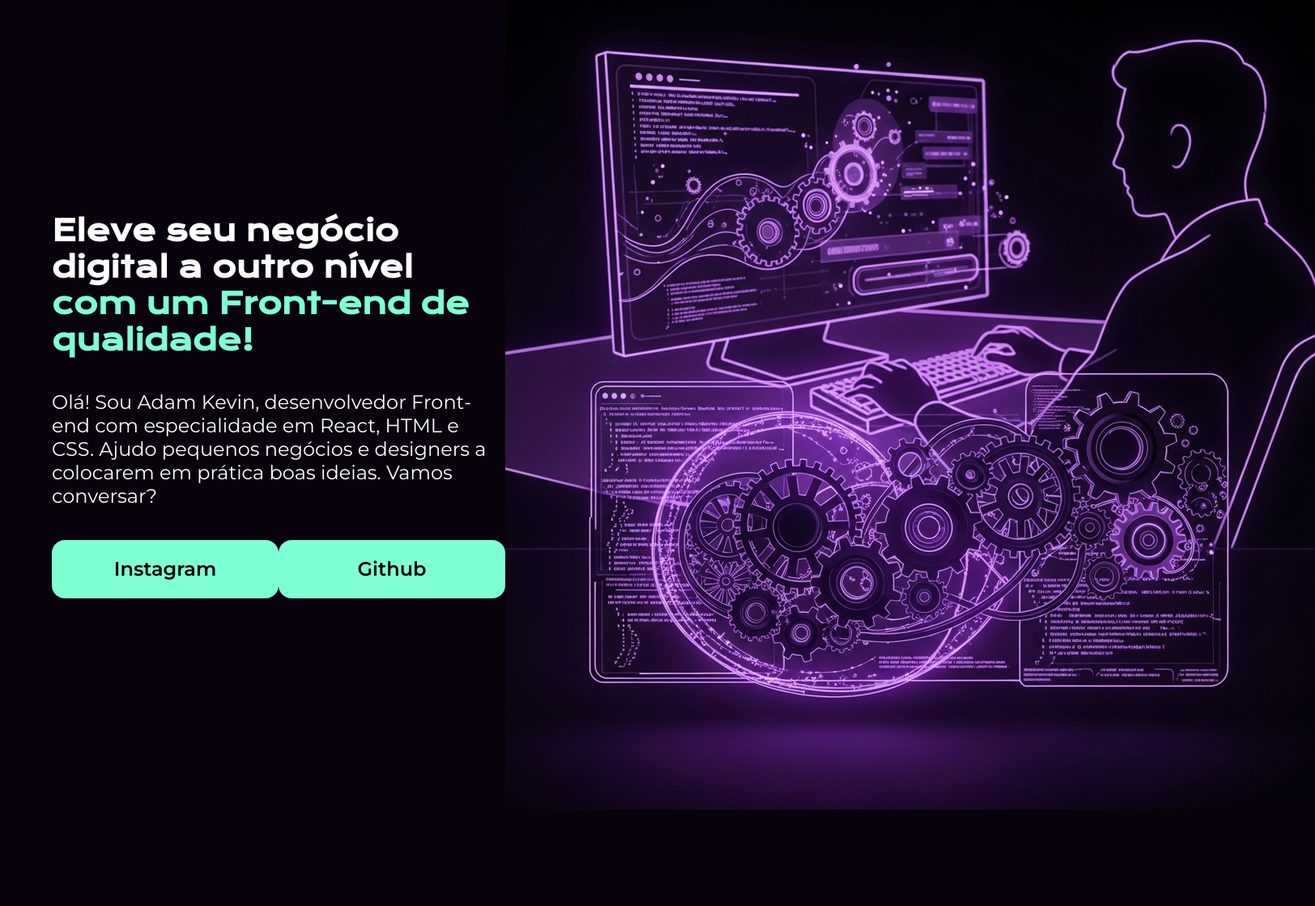
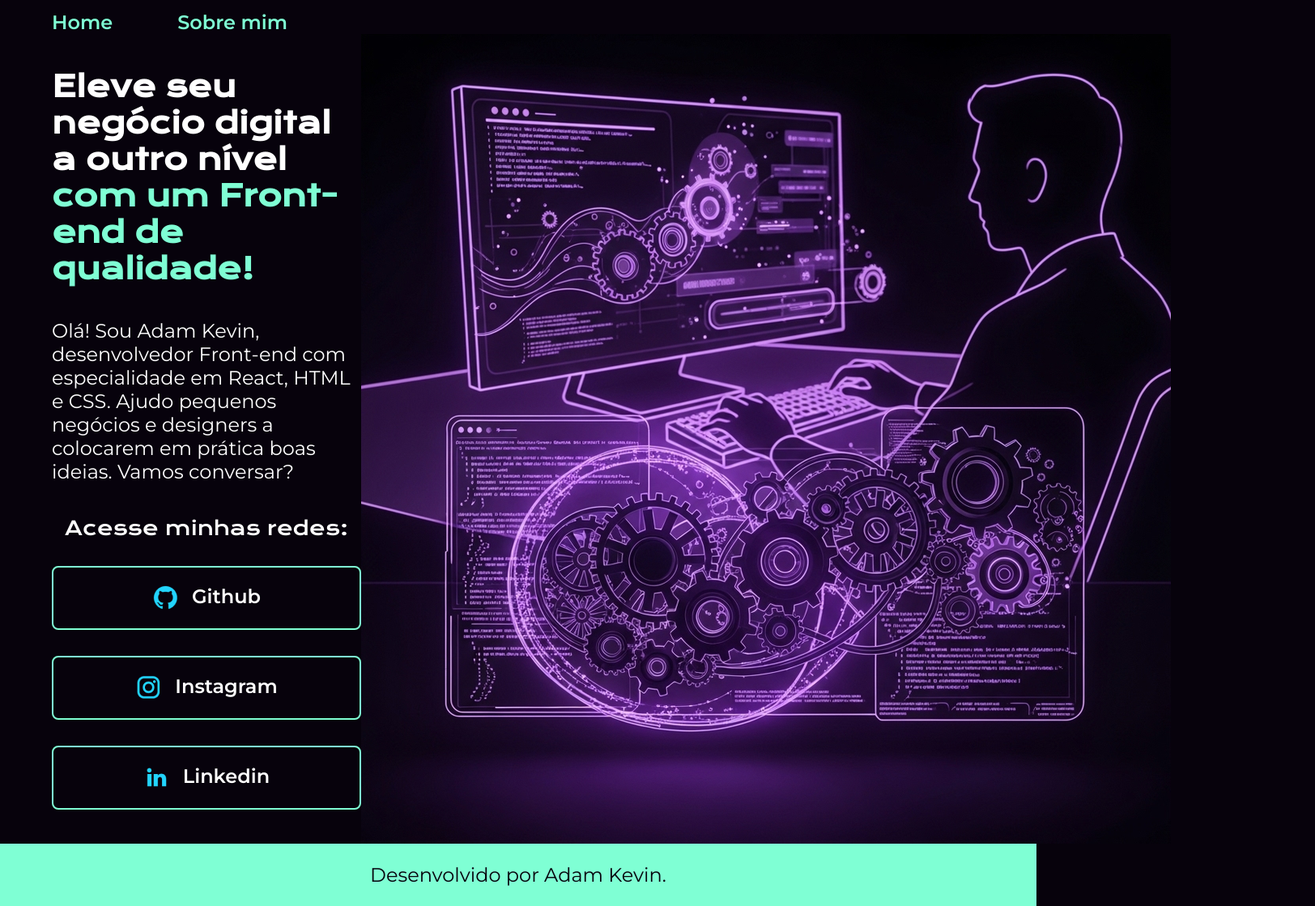
Before and after one commit to Adam-Kevin/site-portfolio, a plain HTML site: page index.html in a window 1280 px wide. Shown: the whole page at 81% size, 1624 px wide, since content can reach past the window. Before the commit the page ends 1000 px from the top, so only its background shows below. Drawn offline with nearby package versions, Linux system fonts and the light colour scheme.

Commit message:
adicionando outra pagina e botões mais estilizados

```diff
--- a/index.html
+++ b/index.html
@@ -4,10 +4,15 @@
     <meta charset="UTF-8">
     <meta name="viewport" content="width=device-width, initial-scale=1.0">
     <title>Portfolio</title>
-    <link rel="stylesheet" href="style.css">
+    <link rel="stylesheet" href="./styles/style.css">
 </head>
 <body>
-    <header></header>
+    <header class="cabecalho">
+        <nav class="cabecalho__menu">
+            <a class="cabecalho__menu__link" href="index.html">Home</a>
+            <a class="cabecalho__menu__link" href="about.html">Sobre mim</a>
+        </nav>
+    </header>
 
     <main class="apresentacao">
         <section class="apresentacao__conteudo">
@@ -23,14 +28,27 @@
             </p>
 
             <div class="apresentacao__links">
-                <a class="apresentacao__links__link" href="https://instagram.com/Adam_Kevin_Felix">Instagram</a>
-                <a class="apresentacao__links__link" href="https://github.com/Adam-Kevin">Github</a>
+                <h2 class="apresentacao__links__subtitulo">Acesse minhas redes:</h2>
+
+                <a class="apresentacao__links__link" href="https://github.com/Adam-Kevin">
+                    <img src="./assets/github.png" alt="Ícone do Github"> Github
+                </a>
+
+                <a class="apresentacao__links__link" href="https://instagram.com/Adam_Kevin_Felix">
+                    <img src="./assets/instagram.png" alt="Ícone do Instagram"> Instagram
+                </a>
+
+                <a class="apresentacao__links__link" href="https://linkedin.com/in/adam-kevin-felix-34562a352">
+                    <img src="./assets/linkedin.png" alt="Ícone do Linkedin"> Linkedin
+                </a>
             </div>
         </section>
 
-        <img src="imagemcodando.png" alt="Desenho de uma pessoa codando">
+        <img src="./assets/imagemcodando.png" alt="Desenho de uma pessoa codando">
     </main>
 
-    <footer></footer>
+    <footer class="rodape">
+        <p>Desenvolvido por Adam Kevin.</p>
+    </footer>
 </body>
 </html>
--- a/style.css
+++ /dev/null
@@ -1,59 +0,0 @@
-@import url('https://fonts.googleapis.com/css2?family=Krona+One&family=Montserrat:wght@400;600&display=swap');
-
-*{
-    margin: 0;
-    padding: 0;
-}
-
-body {
-    box-sizing: border-box;
-    height: 100vh;
-    background-color: #07020c;
-    color: white;
-}
-
-.titulo-destaque{
-    color: aquamarine;
-}
-
-.apresentacao {
-    margin: 0% 5%;
-    display: flex;
-    align-items: center;
-    justify-content: space-between;
-}
-
-.apresentacao__conteudo {
-    width: 615px;
-    display: flex;
-    flex-direction: column;
-    gap: 40px;
-}
-
-.apresentacao__conteudo__titulo {
-    font-size: 36px;
-    font-family: "Krona One", sans-serif;
-}
-
-.apresentacao__conteudo__texto {
-    font-size: 24px;
-    font-family: "Montserrat", sans-serif;
-}
-
-.apresentacao__links {
-    display: flex;
-    justify-content: space-between;
-}
-
-.apresentacao__links__link {
-    background-color: aquamarine;
-    width: 280px;
-    text-align: center;
-    border-radius: 16px;
-    font-size: 24px;
-    font-weight: 600;
-    padding: 21.5px 0;
-    text-decoration: none;
-    color: #000000;
-    font-family: "Montserrat", sans-serif;
-}
--- /dev/null
+++ b/styles/style.css
@@ -0,0 +1,111 @@
+@import url('https://fonts.googleapis.com/css2?family=Krona+One&family=Montserrat:wght@400;600&display=swap');
+
+:root {
+    --cor-primaria: #07020c;
+    --cor-secundaria: white;
+    --cor-terciaria: aquamarine;
+    --cor-hover: #272727;
+
+    --fonte-primaria: "Krona One", sans-serif;
+    --fonte-secundaria: 'Montserrat', sans-serif;
+}
+
+*{
+    margin: 0;
+    padding: 0;
+}
+
+body {
+    box-sizing: border-box;
+    background-color: var(--cor-primaria);
+    color: var(--cor-secundaria);
+}
+
+.cabecalho {
+    padding: 1% 0% 0% 5%;
+}
+
+.cabecalho__menu {
+    display: flex;
+    gap: 80px;
+}
+
+.cabecalho__menu__link {
+    font-family: var(--fonte-secundaria);
+    font-size: 24px;
+    font-weight: 600;
+    color: var(--cor-terciaria);
+    text-decoration: none;
+}
+
+.apresentacao {
+    padding: 0% 5%;
+    display: flex;
+    align-items: center;
+    justify-content: space-between;
+}
+
+.apresentacao__conteudo {
+    width: 615px;
+    display: flex;
+    flex-direction: column;
+    gap: 40px;
+}
+
+.apresentacao__conteudo__titulo {
+    font-size: 36px;
+    font-family: var(--fonte-primaria);
+}
+
+.titulo-destaque{
+    color: var(--cor-terciaria);
+}
+
+.apresentacao__conteudo__texto {
+    font-size: 24px;
+    font-family: var(--fonte-secundaria);
+}
+
+.apresentacao__links {
+    display: flex;
+    flex-direction: column;
+    justify-content: space-between;
+    align-items: center;
+    gap: 32px;
+}
+
+.apresentacao__links__subtitulo {
+    font-family: var(--fonte-primaria);
+    font-weight: 400;
+    font-size: 24px;
+}
+
+.apresentacao__links__link {
+    display: flex;
+    justify-content: center;
+    gap: 16px;
+    border: 2px solid var(--cor-terciaria);
+    width: 378px;
+    text-align: center;
+    border-radius: 8px;
+    font-size: 24px;
+    font-weight: 600;
+    padding: 21.5px 0;
+    text-decoration: none;
+    color: var(--cor-secundaria);
+    font-family: var(--fonte-secundaria);
+}
+
+.apresentacao__links__link:hover {
+    background-color: var(--cor-hover);
+}
+
+.rodape {
+    padding: 24px;
+    color: var(--cor-primaria);
+    background-color: var(--cor-terciaria);
+    text-align: center;
+    font-family: var(--fonte-secundaria);
+    font-size: 24px;
+    font-weight: 400;
+}
```
Also changed, not shown: about.html (added, +45 -0 lines), assets/github.png (added), assets/imagemcodando.png (renamed from imagemcodando.png), assets/instagram.png (added), assets/linkedin.png (added).
